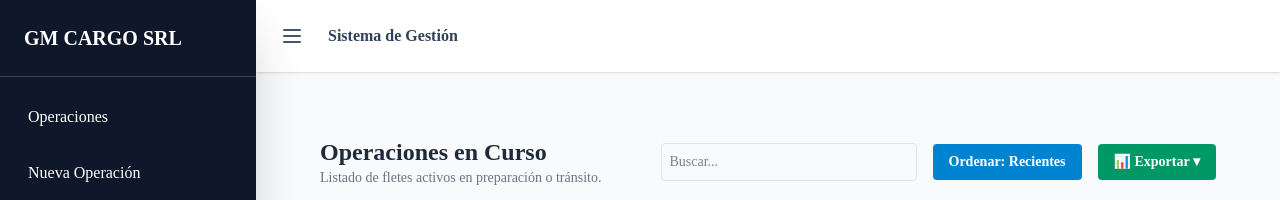
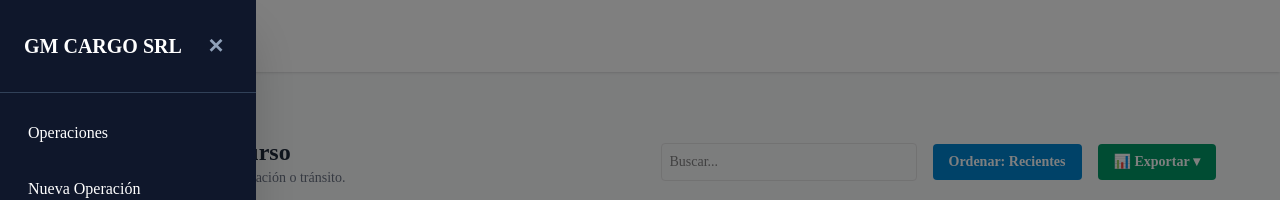
Before and after one commit to GMCargoSRL/sistemaGMCARGO, a Next.js app: page / in a window 1280 px wide. Both pictures are taken after a click on the button 36 px from the left and 36 px from the top of the page. Shown: the top 200 px of the page. Built offline with nearby package versions, Linux system fonts and the light colour scheme; no server answers; the database is empty.

Commit message:
Actualización general

```diff
--- a/src/app/layout.tsx
+++ b/src/app/layout.tsx
@@ -19,28 +19,28 @@ export default function RootLayout({ children }: { children: React.ReactNode })
         <link rel="apple-touch-icon" href="/icon-192x192.png" />
         <link rel="icon" type="image/png" href="/icon-192x192.png" />
       </head>
-      <body className="flex min-h-screen bg-gray-50 overflow-x-auto">
+      <body className="flex min-h-screen bg-gray-50 overflow-x-auto relative">
 
-        {/* Overlay para móviles */}
+        {/* Overlay oscuro de fondo cuando la barra está abierta */}
         {isSidebarOpen && (
           <div
-            className="fixed inset-0 bg-black/50 z-40 md:hidden"
+            className="fixed inset-0 bg-black/50 z-40"
             onClick={() => setSidebarOpen(false)}
           />
         )}
 
-        {/* Barra Lateral con ancho fijo real y flex-shrink-0 para que nunca se deforme */}
+        {/* Barra Lateral que se abre y se cierra con el botón, manteniendo sus opciones fijas en pantalla una vez abierta */}
         <aside className={`
-          fixed md:static inset-y-0 left-0 z-50
-          ${isSidebarOpen ? 'translate-x-0 w-64' : '-translate-x-full md:translate-x-0 md:w-0'}
-          transition-all duration-300 ease-in-out bg-slate-900 text-white shadow-2xl flex-shrink-0 overflow-hidden
+          fixed inset-y-0 left-0 z-50
+          ${isSidebarOpen ? 'translate-x-0 w-64' : '-translate-x-full w-64'}
+          transition-transform duration-300 ease-in-out bg-slate-900 text-white shadow-2xl flex-shrink-0 flex flex-col h-screen
         `}>
           <div className="w-64 h-full flex flex-col">
             <div className="p-6 font-bold text-xl border-b border-slate-700 flex justify-between items-center whitespace-nowrap">
               GM CARGO SRL
-              <button className="md:hidden p-2" onClick={() => setSidebarOpen(false)}>✕</button>
+              <button className="p-2 text-slate-400 hover:text-white" onClick={() => setSidebarOpen(false)}>✕</button>
             </div>
-            <nav className="p-4 space-y-2 flex-1 whitespace-nowrap">
+            <nav className="p-4 space-y-2 flex-1 whitespace-nowrap overflow-y-auto">
               <Link href="/" className="block p-3 hover:bg-slate-700 rounded transition-colors" onClick={() => setSidebarOpen(false)}>Operaciones</Link>
               <Link href="/fletes" className="block p-3 hover:bg-slate-700 rounded transition-colors" onClick={() => setSidebarOpen(false)}>Nueva Operación</Link>
               <Link href="/terminados" className="block p-3 hover:bg-emerald-800 rounded text-emerald-100 font-medium transition-colors" onClick={() => setSidebarOpen(false)}>Terminados</Link>
--- a/src/app/page.tsx
+++ b/src/app/page.tsx
@@ -315,7 +315,6 @@ export default function Dashboard() {
             const fechaMostrar = f.fecha_hora || f.fecha_carga_vacio || f.fecha_hora_carga;
             const estadoActual = f.estado || 'EN PREPARACIÓN';
 
-            // Verificación infalible: lee tanto 'tram' como 'trm' sin importar mayúsculas/minúsculas
             const valorTram = String(f.tram || f.trm || '').trim().toUpperCase();
             const esTram = valorTram === 'SI';
             const tipoMostrar = esTram ? 'TRÁNSITO' : (f.tipo_operacion || '-');
@@ -358,7 +357,7 @@ export default function Dashboard() {
                 </td>
                 <td className="p-3 flex gap-2">
                   <button onClick={() => window.location.href = `/fletes/${f.numero_fn}/editar`} className="text-blue-600 text-xs font-bold hover:underline">EDITAR</button>
-                  <button onClick={() => generarPDF(f)} className="text-green-600 text-xs font-bold hover:underline">ORDEN DE FLETE</button>
+                  <button onClick={() => generarPDF(f)} className="text-green-600 text-xs font-bold hover:underline">PDF</button>
                   <button onClick={() => setOpAEliminar(f.numero_fn)} className="text-red-500 text-xs font-bold hover:underline">ELIMINAR</button>
                 </td>
               </tr>
```
